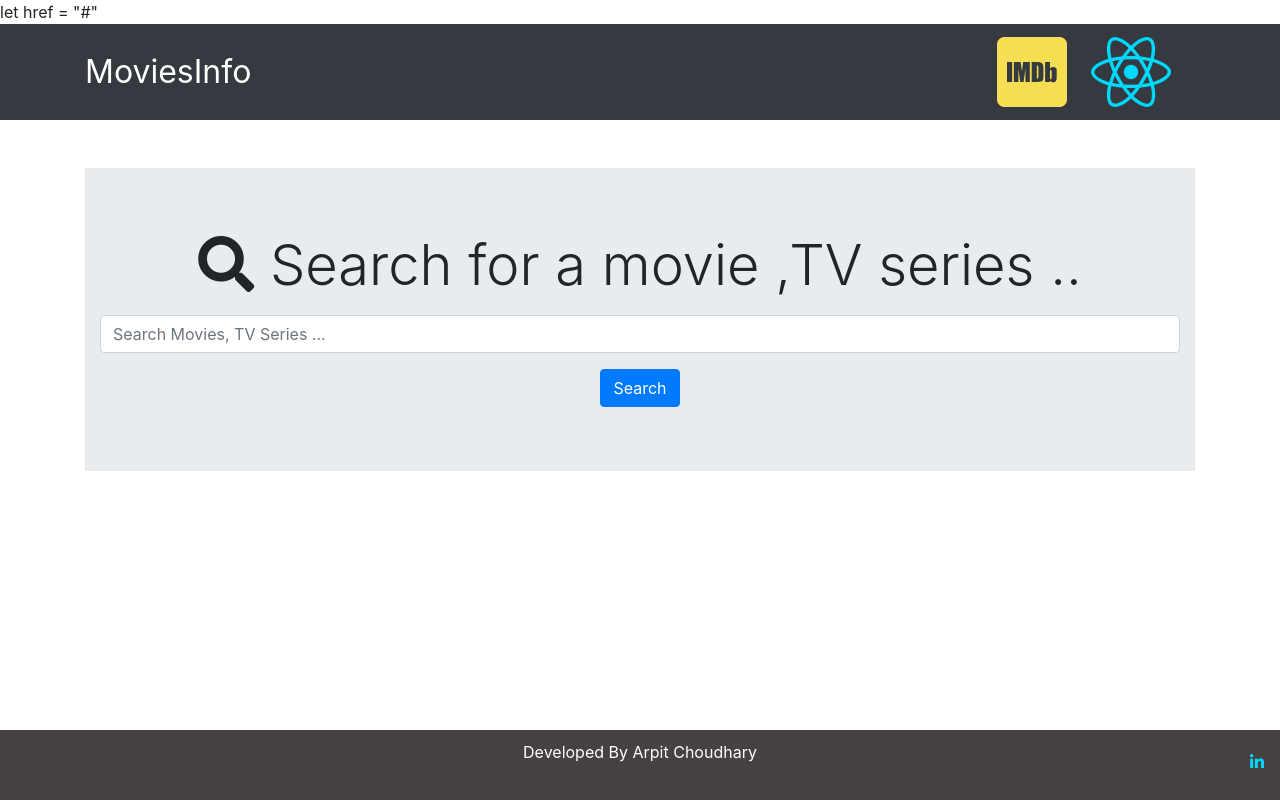
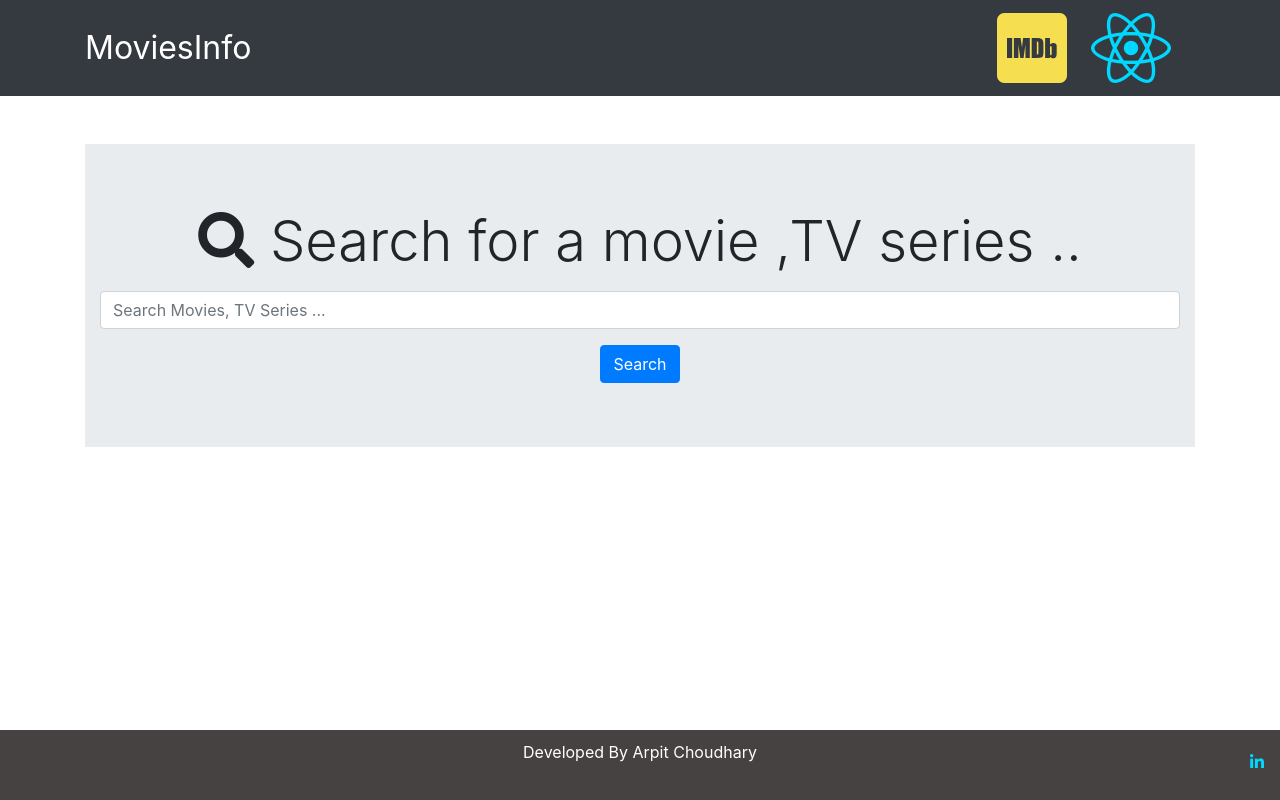
Before and after one commit to arpitchoudhary/SearchMovies, a React (Create React App) app: page / in a window 1280 px wide. Built offline with nearby package versions, Linux system fonts and the light colour scheme.

Commit message:
somechanges

```diff
--- a/src/component/layout/Navbar.js
+++ b/src/component/layout/Navbar.js
@@ -3,12 +3,11 @@ import React from 'react'
 function Navbar() {
     return (
         <div>
-            let href = "#"
             <nav className="navbar navbar-light bg-dark mb-5">
 
                 <div className="container">
                     <div className="navbar-header">
-                        <a className="navbar-brand text-white text-lg brand-text" href="{href}">
+                        <a className="navbar-brand text-white text-lg brand-text" href="# ">
                             MoviesInfo
                         </a>
                     </div>
```
